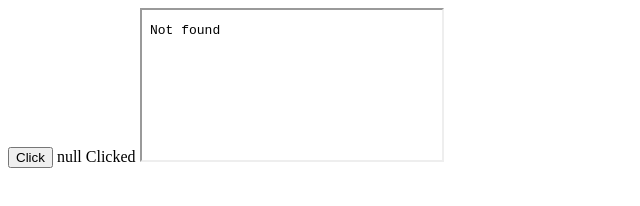
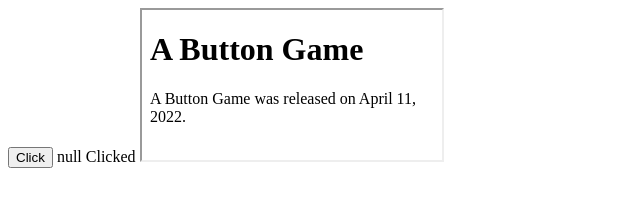
Before and after one commit to ADev531/buttongame, a plain HTML site: page index.html in a window 1280 px wide. Shown: the whole page, without its empty margins (0-640 px from the left). Drawn offline with Linux system fonts and the light colour scheme; the site is published under a folder, as on GitHub Pages, so addresses that start at the root find nothing.

Commit message:
Update index.html

```diff
--- a/index.html
+++ b/index.html
@@ -7,7 +7,7 @@
     <input type="button" value="Click" id="clickbutton">
     <span id="clickedtext">Loading..</span>
 
-    <iframe src="/document.html"><p>This browser does not support iframe.</p></iframe>
+    <iframe src="document.html"><p>This browser does not support iframe.</p></iframe>
 
     <script>
         var buttonclicked = localStorage.getItem("buttongame_buttonclicked")
```
